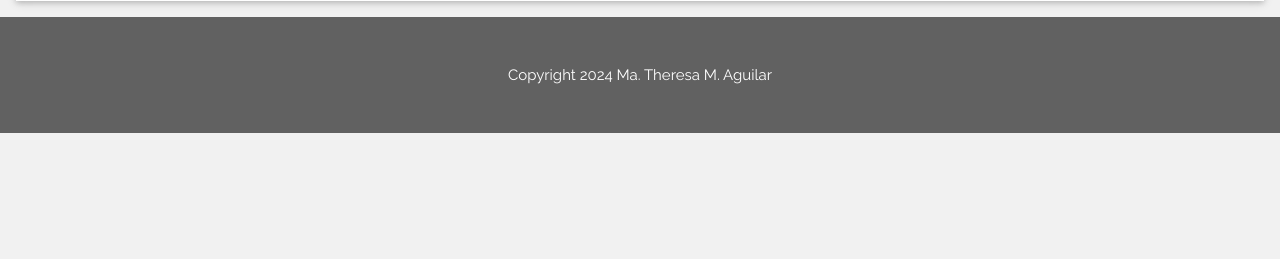
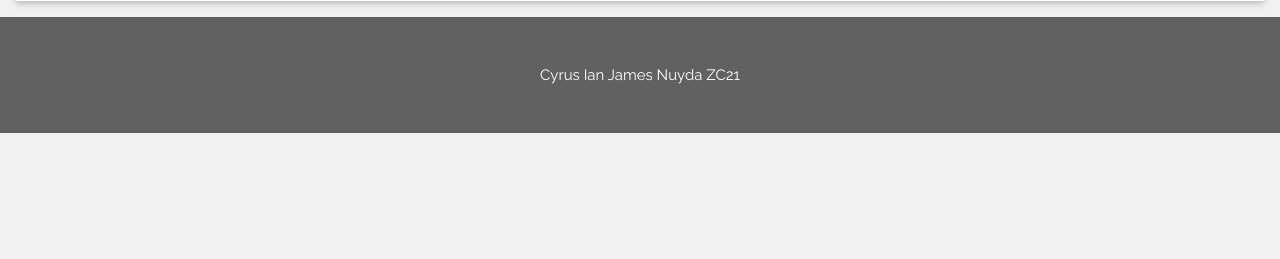
Before and after one commit to sijeytagapamplona/-Quiz-Practice-Coding, a Django app: page / in a window 1280 px wide. Shown: the part 523-782 px from the top of the page. Run offline with Django 5.2, Linux system fonts and the light colour scheme.

Commit message:
Update footer with student name

```diff
--- a/app/templates/index.html
+++ b/app/templates/index.html
@@ -62,7 +62,7 @@ body,h1,h2,h3,h4,h5 {font-family: "Raleway", sans-serif}
 </div>
 
 <footer class="w3-container w3-dark-grey w3-padding-32 w3-margin-top w3-center">
-  <p>Copyright 2024 Ma. Theresa M. Aguilar</p>
+  <p>Cyrus Ian James Nuyda ZC21</p>
 </footer>
 
 </body>
```
